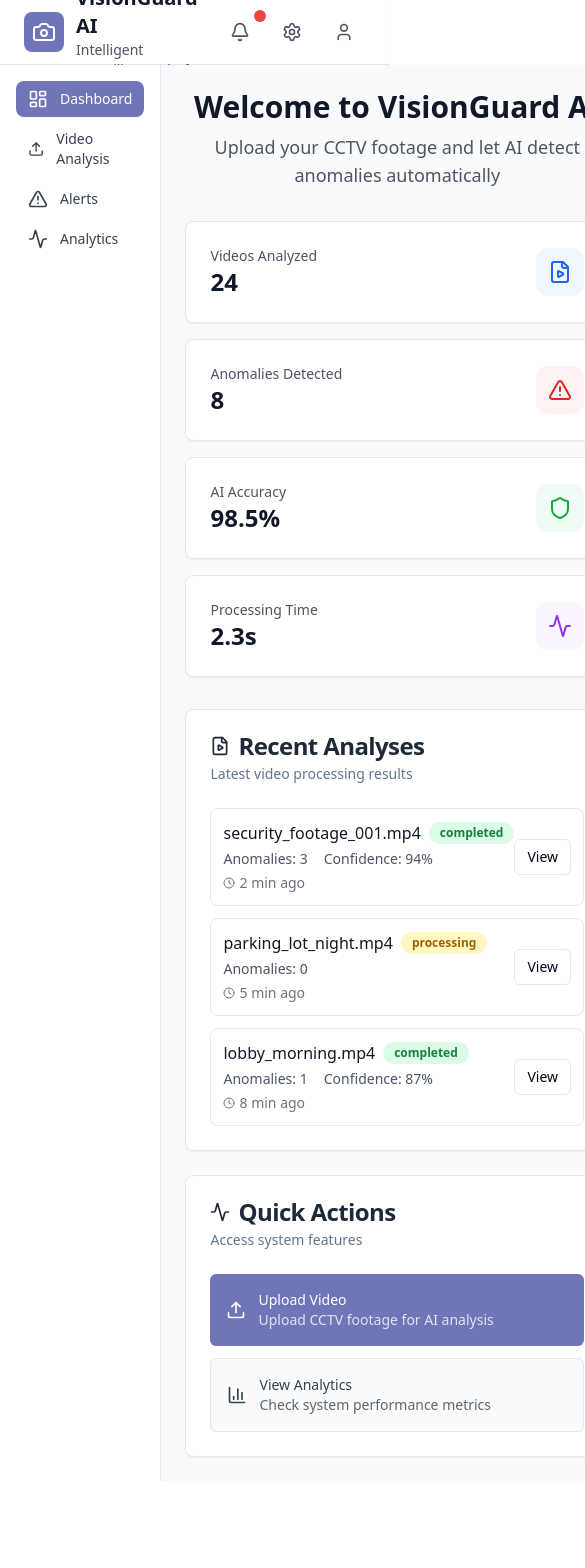
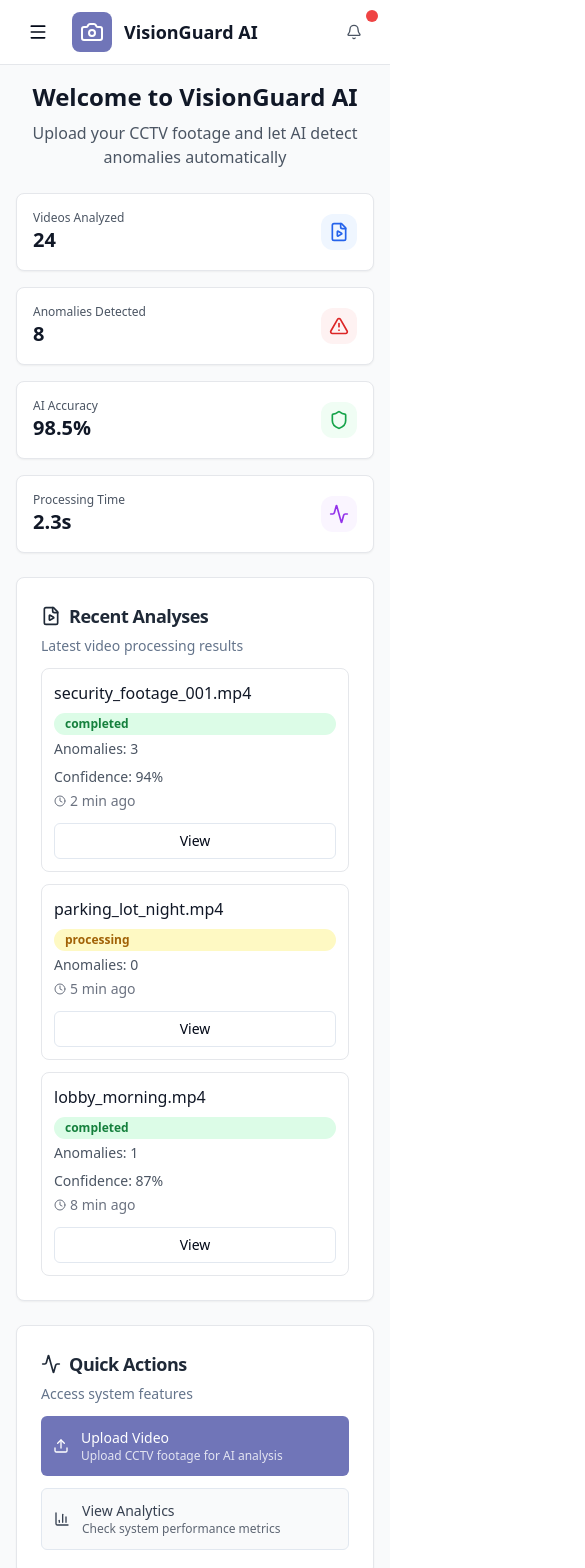
Before and after one commit to anwaar-subhani/fyp, a React (Vite) app in the folder cctv-frontend/: page / in a window 390 px wide. Shown: the top 1568 px of the page, 585 px wide, since content can reach past the window. Before the commit the page ends 1481 px from the top, so only its background shows below. Built offline with nearby package versions, Linux system fonts and the light colour scheme.

Commit message:
Make CCTV monitoring system 100% responsive with crash protection

```diff
--- a/cctv-frontend/src/App.tsx
+++ b/cctv-frontend/src/App.tsx
@@ -1,22 +1,82 @@
+import React from 'react'
 import { BrowserRouter as Router, Routes, Route } from 'react-router-dom'
+import { Suspense, lazy } from 'react'
 import Layout from './components/Layout'
-import Dashboard from './pages/Dashboard'
-import VideoAnalysis from './pages/VideoAnalysis'
-import Alerts from './pages/Alerts'
-import Analytics from './pages/Analytics'
+
+// Lazy load components for better performance
+const Dashboard = lazy(() => import('./pages/Dashboard'))
+const VideoAnalysis = lazy(() => import('./pages/VideoAnalysis'))
+const Alerts = lazy(() => import('./pages/Alerts'))
+const Analytics = lazy(() => import('./pages/Analytics'))
+
+// Loading component
+const LoadingSpinner = () => (
+  <div className="flex items-center justify-center min-h-screen">
+    <div className="animate-spin rounded-full h-12 w-12 border-b-2 border-[#7075b8]"></div>
+  </div>
+)
+
+// Error boundary component
+interface ErrorBoundaryState {
+  hasError: boolean
+}
+
+interface ErrorBoundaryProps {
+  children: React.ReactNode
+}
+
+class ErrorBoundary extends React.Component<ErrorBoundaryProps, ErrorBoundaryState> {
+  constructor(props: ErrorBoundaryProps) {
+    super(props)
+    this.state = { hasError: false }
+  }
+
+  static getDerivedStateFromError(_error: Error): ErrorBoundaryState {
+    return { hasError: true }
+  }
+
+  componentDidCatch(error: Error, errorInfo: React.ErrorInfo) {
+    console.error('Error caught by boundary:', error, errorInfo)
+  }
+
+  render() {
+    if (this.state.hasError) {
+      return (
+        <div className="flex items-center justify-center min-h-screen bg-gray-50">
+          <div className="text-center p-8">
+            <h2 className="text-2xl font-bold text-gray-900 mb-4">Something went wrong</h2>
+            <p className="text-gray-600 mb-4">Please refresh the page to try again.</p>
+            <button
+              onClick={() => window.location.reload()}
+              className="px-4 py-2 bg-[#7075b8] text-white rounded-lg hover:bg-[#5a5f9a] transition-colors"
+            >
+              Refresh Page
+            </button>
+          </div>
+        </div>
+      )
+    }
+
+    return this.props.children
+  }
+}
 
 function App() {
   return (
+    <ErrorBoundary>
       <Router>
         <Layout>
+          <Suspense fallback={<LoadingSpinner />}>
             <Routes>
               <Route path="/" element={<Dashboard />} />
               <Route path="/analysis" element={<VideoAnalysis />} />
               <Route path="/alerts" element={<Alerts />} />
               <Route path="/analytics" element={<Analytics />} />
             </Routes>
+          </Suspense>
         </Layout>
       </Router>
+    </ErrorBoundary>
   )
 }
 
--- a/cctv-frontend/src/components/Layout.tsx
+++ b/cctv-frontend/src/components/Layout.tsx
@@ -1,4 +1,4 @@
-import { type ReactNode } from 'react'
+import React, { type ReactNode, useState } from 'react'
 import { Link, useLocation } from 'react-router-dom'
 import {
   LayoutDashboard,
@@ -8,7 +8,9 @@ import {
   Activity,
   Upload,
   Bell,
-  User
+  User,
+  Menu,
+  X
 } from 'lucide-react'
 import { Button } from './ui/button'
 import { cn } from '../lib/utils'
@@ -26,32 +28,60 @@ const navigation = [
 
 export default function Layout({ children }: LayoutProps) {
   const location = useLocation()
+  const [mobileMenuOpen, setMobileMenuOpen] = useState(false)
+
+  // Close mobile menu on route change
+  React.useEffect(() => {
+    setMobileMenuOpen(false)
+  }, [location.pathname])
+
+  // Close mobile menu on escape key
+  React.useEffect(() => {
+    const handleEscape = (e: KeyboardEvent) => {
+      if (e.key === 'Escape') {
+        setMobileMenuOpen(false)
+      }
+    }
+    document.addEventListener('keydown', handleEscape)
+    return () => document.removeEventListener('keydown', handleEscape)
+  }, [])
 
   return (
     <div className="min-h-screen bg-gray-50">
       {/* Header */}
       <header className="bg-white border-b border-gray-200 shadow-sm">
-        <div className="flex h-16 items-center px-6">
+        <div className="flex h-16 items-center px-4 sm:px-6">
+          {/* Mobile menu button */}
+          <Button
+            variant="ghost"
+            size="sm"
+            className="lg:hidden mr-3"
+            onClick={() => setMobileMenuOpen(!mobileMenuOpen)}
+          >
+            {mobileMenuOpen ? <X className="h-5 w-5" /> : <Menu className="h-5 w-5" />}
+          </Button>
+
           <div className="flex items-center space-x-3">
             <div className="p-2 rounded-lg" style={{ backgroundColor: '#7075b8' }}>
               <Camera className="h-6 w-6 text-white" />
             </div>
             <div>
-              <h1 className="text-xl font-bold text-gray-900">VisionGuard AI</h1>
-              <p className="text-sm text-gray-600">Intelligent Surveillance Platform</p>
+              <h1 className="text-lg sm:text-xl font-bold text-gray-900">VisionGuard AI</h1>
+              <p className="text-xs sm:text-sm text-gray-600 hidden sm:block">Intelligent Surveillance Platform</p>
             </div>
           </div>
-          <div className="ml-auto flex items-center gap-4">
-            <div className="flex items-center gap-2">
+
+          <div className="ml-auto flex items-center gap-2 sm:gap-4">
+            <div className="flex items-center gap-1 sm:gap-2">
               <Button variant="ghost" size="sm" className="relative">
-                <Bell className="h-5 w-5 text-gray-600" />
+                <Bell className="h-4 w-4 sm:h-5 sm:w-5 text-gray-600" />
                 <span className="absolute -top-1 -right-1 h-3 w-3 bg-red-500 rounded-full"></span>
               </Button>
-              <Button variant="ghost" size="sm">
-                <Settings className="h-5 w-5 text-gray-600" />
+              <Button variant="ghost" size="sm" className="hidden sm:flex">
+                <Settings className="h-4 w-4 sm:h-5 sm:w-5 text-gray-600" />
               </Button>
-              <Button variant="ghost" size="sm">
-                <User className="h-5 w-5 text-gray-600" />
+              <Button variant="ghost" size="sm" className="hidden sm:flex">
+                <User className="h-4 w-4 sm:h-5 sm:w-5 text-gray-600" />
               </Button>
             </div>
           </div>
@@ -59,8 +89,21 @@ export default function Layout({ children }: LayoutProps) {
       </header>
 
       <div className="flex">
+        {/* Mobile Sidebar Overlay */}
+        {mobileMenuOpen && (
+          <div
+            className="fixed inset-0 z-40 lg:hidden"
+            onClick={() => setMobileMenuOpen(false)}
+          >
+            <div className="absolute inset-0 bg-black bg-opacity-25"></div>
+          </div>
+        )}
+
         {/* Sidebar */}
-        <nav className="w-64 bg-white border-r border-gray-200 min-h-screen">
+        <nav className={cn(
+          "fixed lg:static inset-y-0 left-0 z-50 w-64 bg-white border-r border-gray-200 transform transition-transform duration-300 ease-in-out lg:translate-x-0",
+          mobileMenuOpen ? "translate-x-0" : "-translate-x-full"
+        )}>
           <div className="p-4">
             <ul className="space-y-1">
               {navigation.map((item) => {
@@ -76,6 +119,7 @@ export default function Layout({ children }: LayoutProps) {
                           : "text-gray-700 hover:bg-gray-100"
                       )}
                       style={isActive ? { backgroundColor: '#7075b8' } : {}}
+                      onClick={() => setMobileMenuOpen(false)}
                     >
                       <item.icon className="h-5 w-5" />
                       <span>{item.name}</span>
@@ -88,7 +132,7 @@ export default function Layout({ children }: LayoutProps) {
         </nav>
 
         {/* Main content */}
-        <main className="flex-1 p-6 bg-gray-50">
+        <main className="flex-1 p-4 sm:p-6 bg-gray-50 min-h-screen">
           <div className="max-w-7xl mx-auto">
             {children}
           </div>
--- a/cctv-frontend/src/pages/Dashboard.tsx
+++ b/cctv-frontend/src/pages/Dashboard.tsx
@@ -47,26 +47,26 @@ export default function Dashboard() {
   ]
 
   return (
-    <div className="space-y-8">
-      <div className="text-center">
-        <h2 className="text-3xl font-bold text-gray-900">Welcome to VisionGuard AI</h2>
-        <p className="text-lg text-gray-600 mt-2">
+    <div className="space-y-6 sm:space-y-8">
+      <div className="text-center px-4">
+        <h2 className="text-2xl sm:text-3xl font-bold text-gray-900">Welcome to VisionGuard AI</h2>
+        <p className="text-base sm:text-lg text-gray-600 mt-2">
           Upload your CCTV footage and let AI detect anomalies automatically
         </p>
       </div>
 
       {/* Stats Overview */}
-      <div className="grid gap-4 md:grid-cols-2 lg:grid-cols-4">
+      <div className="grid gap-4 grid-cols-1 sm:grid-cols-2 lg:grid-cols-4">
         {stats.map((stat) => (
           <Card key={stat.title} className="bg-white border border-gray-200 shadow-sm hover:shadow-md transition-shadow">
-            <CardContent className="p-6">
+            <CardContent className="p-4 sm:p-6">
               <div className="flex items-center justify-between">
-                <div>
-                  <p className="text-sm font-medium text-gray-600">{stat.title}</p>
-                  <p className="text-2xl font-bold text-gray-900">{stat.value}</p>
+                <div className="min-w-0 flex-1">
+                  <p className="text-xs sm:text-sm font-medium text-gray-600 truncate">{stat.title}</p>
+                  <p className="text-xl sm:text-2xl font-bold text-gray-900">{stat.value}</p>
                 </div>
-                <div className={`p-3 rounded-xl ${stat.bg}`}>
-                  <stat.icon className={`h-6 w-6 ${stat.color}`} />
+                <div className={`p-2 sm:p-3 rounded-xl ${stat.bg} flex-shrink-0`}>
+                  <stat.icon className={`h-5 w-5 sm:h-6 sm:w-6 ${stat.color}`} />
                 </div>
               </div>
             </CardContent>
@@ -74,12 +74,11 @@ export default function Dashboard() {
         ))}
       </div>
 
-
-      <div className="grid gap-6 lg:grid-cols-2">
+      <div className="grid gap-6 grid-cols-1 lg:grid-cols-2">
         {/* Recent Analyses */}
         <Card className="bg-white border border-gray-200 shadow-sm">
-          <CardHeader>
-            <CardTitle className="flex items-center gap-2 text-gray-800">
+          <CardHeader className="pb-3 sm:pb-4">
+            <CardTitle className="flex items-center gap-2 text-gray-800 text-lg">
               <FileVideo className="h-5 w-5" />
               Recent Analyses
             </CardTitle>
@@ -90,18 +89,18 @@ export default function Dashboard() {
           <CardContent>
             <div className="space-y-3">
               {recentAnalyses.map((analysis) => (
-                <div key={analysis.id} className="flex items-center justify-between p-3 border border-gray-200 rounded-lg hover:bg-gray-50 transition-colors">
-                  <div className="space-y-1">
-                    <div className="flex items-center gap-2">
-                      <span className="font-medium text-gray-900">{analysis.filename}</span>
+                <div key={analysis.id} className="flex flex-col sm:flex-row sm:items-center justify-between p-3 border border-gray-200 rounded-lg hover:bg-gray-50 transition-colors gap-3">
+                  <div className="space-y-1 flex-1 min-w-0">
+                    <div className="flex flex-col sm:flex-row sm:items-center gap-2">
+                      <span className="font-medium text-gray-900 truncate">{analysis.filename}</span>
                       <Badge
                         variant={analysis.status === 'completed' ? 'default' : 'secondary'}
-                        className={analysis.status === 'completed' ? 'bg-green-100 text-green-700' : 'bg-yellow-100 text-yellow-700'}
+                        className={`${analysis.status === 'completed' ? 'bg-green-100 text-green-700' : 'bg-yellow-100 text-yellow-700'} flex-shrink-0`}
                       >
                         {analysis.status}
                       </Badge>
                     </div>
-                    <div className="flex items-center gap-4 text-sm text-gray-600">
+                    <div className="flex flex-col sm:flex-row sm:items-center gap-2 sm:gap-4 text-sm text-gray-600">
                       <span>Anomalies: {analysis.anomalies}</span>
                       {analysis.confidence > 0 && (
                         <span>Confidence: {analysis.confidence}%</span>
@@ -112,7 +111,7 @@ export default function Dashboard() {
                       {analysis.time}
                     </div>
                   </div>
-                  <Button variant="outline" size="sm">
+                  <Button variant="outline" size="sm" className="flex-shrink-0 w-full sm:w-auto">
                     View
                   </Button>
                 </div>
@@ -123,8 +122,8 @@ export default function Dashboard() {
 
         {/* Quick Actions */}
         <Card className="bg-white border border-gray-200 shadow-sm">
-          <CardHeader>
-            <CardTitle className="flex items-center gap-2 text-gray-800">
+          <CardHeader className="pb-3 sm:pb-4">
+            <CardTitle className="flex items-center gap-2 text-gray-800 text-lg">
               <Activity className="h-5 w-5" />
               Quick Actions
             </CardTitle>
@@ -138,14 +137,14 @@ export default function Dashboard() {
                 <Button
                   key={action.title}
                   variant={action.primary ? "default" : "outline"}
-                  className={`w-full h-auto p-4 justify-start ${action.bg} ${action.color} hover:shadow-md transition-all`}
+                  className={`w-full h-auto p-3 sm:p-4 justify-start ${action.bg} ${action.color} hover:shadow-md transition-all`}
                   onClick={() => window.location.href = action.href}
                 >
                   <div className="flex items-center gap-3">
-                    <action.icon className="h-5 w-5" />
-                    <div className="text-left">
-                      <div className="font-medium">{action.title}</div>
-                      <div className="text-sm opacity-80">{action.description}</div>
+                    <action.icon className="h-4 w-4 sm:h-5 sm:w-5 flex-shrink-0" />
+                    <div className="text-left min-w-0 flex-1">
+                      <div className="font-medium text-sm sm:text-base">{action.title}</div>
+                      <div className="text-xs sm:text-sm opacity-80 truncate">{action.description}</div>
                     </div>
                   </div>
                 </Button>
```
Also changed, not shown: cctv-frontend/src/pages/Alerts.tsx (+4 -4 lines), cctv-frontend/src/pages/Analytics.tsx (+6 -5 lines), cctv-frontend/src/pages/LiveMonitoring.tsx (+51 -49 lines), cctv-frontend/src/pages/VideoAnalysis.tsx (+25 -25 lines). Lines whose indentation alone changed are shown as unchanged.
